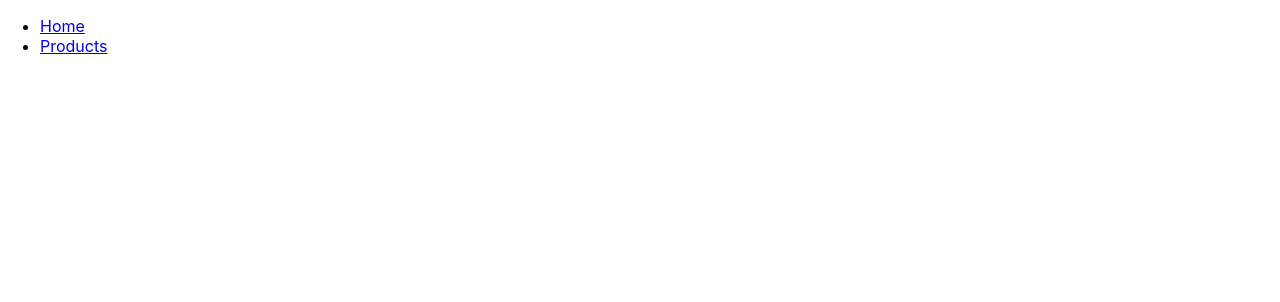
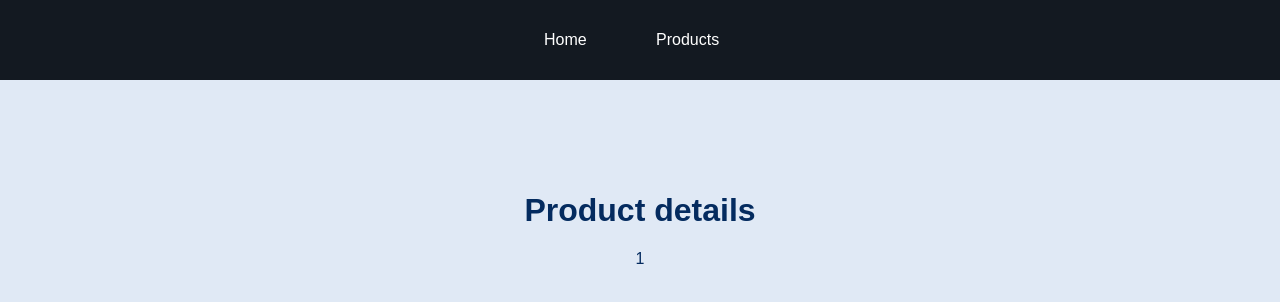
Before and after one commit to Ofentse-T/Amazon-clone, a React (Create React App) app in the folder amazon-clone/: page /product-details/1 in a window 1280 px wide. Shown: the top 302 px of the page. Built offline with nearby package versions, Linux system fonts and the light colour scheme.

Commit message:
Added product details page

```diff
--- a/amazon-clone/src/App.js
+++ b/amazon-clone/src/App.js
@@ -1,7 +1,9 @@
 import "./App.css";
 import Home from "./components/Home";
+import { ProductDetails } from "./components/ProductDetails";
 import Products from "./components/Products";
 import Header from "./components/layout/Header";
+// import { ProductDetails } from "./components/ProductDetails";
 import { Route } from "react-router-dom";
 
 const App = () => {
@@ -15,6 +17,9 @@ const App = () => {
         <Route path="/products">
           <Products />
         </Route>
+        <Route path="/product-details/:id">
+          <ProductDetails />
+        </Route>
       </main>
     </div>
   );
--- /dev/null
+++ b/amazon-clone/src/components/ProductDetails.js
@@ -0,0 +1,13 @@
+import React from "react";
+import { useParams } from "react-router-dom";
+
+export const ProductDetails = () => {
+  const params = useParams();
+  console.log(params);
+  return (
+    <div>
+      <h1>Product details</h1>
+      <p>{params.id}</p>
+    </div>
+  );
+};
--- a/amazon-clone/src/components/Products.js
+++ b/amazon-clone/src/components/Products.js
@@ -4,6 +4,11 @@ const Products = () => {
   return (
     <div>
       <h1>Product list</h1>
+      <ul>
+        <li>Product 1</li>
+        <li>Product 2</li>
+        <li>Product 3</li>
+      </ul>
     </div>
   );
 };
--- /dev/null
+++ b/amazon-clone/src/components/layout/Header.css
@@ -0,0 +1,36 @@
+.header {
+  width: 100%;
+  height: 5rem;
+  background-color: #131921;
+  padding: 0 10%;
+}
+.header nav {
+  height: 100%;
+}
+.header ul {
+  height: 100%;
+  list-style: none;
+  display: flex;
+  padding: 0;
+  margin: 0;
+  align-items: center;
+  justify-content: center;
+}
+
+header li {
+  margin: 0 1rem;
+  width: 5rem;
+}
+
+header a {
+  color: white;
+  text-decoration: none;
+}
+
+.header a:hover,
+.header a:active,
+.header a.active {
+  color: #cd9042;
+  padding-bottom: 0.25rem;
+  border-bottom: 4px solid #cd9042;
+}
--- a/amazon-clone/src/components/layout/Header.js
+++ b/amazon-clone/src/components/layout/Header.js
@@ -1,16 +1,21 @@
 import React from "react";
-import { Link } from "react-router-dom";
+import "./Header.css";
+import { Link, NavLink } from "react-router-dom";
 
 export const Header = () => {
   return (
-    <header>
+    <header className="header">
       <nav>
         <ul>
           <li>
-            <Link to="/home">Home</Link>
+            <NavLink activeClassName="active" to="/home">
+              Home
+            </NavLink>
           </li>
           <li>
-            <Link to="/products">Products</Link>
+            <NavLink activeClassName="active" to="/products">
+              Products
+            </NavLink>
           </li>
         </ul>
       </nav>
--- a/amazon-clone/src/index.css
+++ b/amazon-clone/src/index.css
@@ -1,13 +1,26 @@
+@import url("https://fonts.googleapis.com/css2?family=Noto+Sans:wght@100;200;300;400&family=Poppins:ital,wght@0,100;0,200;0,300;0,400;1,100&family=Roboto:ital,wght@0,100;0,300;0,400;0,500;1,100;1,300;1,400;1,500&family=Ubuntu+Mono:wght@400;700&family=Ubuntu:wght@300;400;500&display=swap");
+
+* {
+  box-sizing: border-box;
+}
+
+html {
+  font-family: "Noto Sans JP", sans-serif;
+}
+
 body {
   margin: 0;
-  font-family: -apple-system, BlinkMacSystemFont, 'Segoe UI', 'Roboto', 'Oxygen',
-    'Ubuntu', 'Cantarell', 'Fira Sans', 'Droid Sans', 'Helvetica Neue',
-    sans-serif;
-  -webkit-font-smoothing: antialiased;
-  -moz-osx-font-smoothing: grayscale;
+  background-color: #e0e9f5;
 }
 
-code {
-  font-family: source-code-pro, Menlo, Monaco, Consolas, 'Courier New',
-    monospace;
+main {
+  margin-top: 7rem;
+  text-align: center;
 }
+
+h1,
+h2,
+h3,
+p {
+  color: #042b5f;
+}
```
